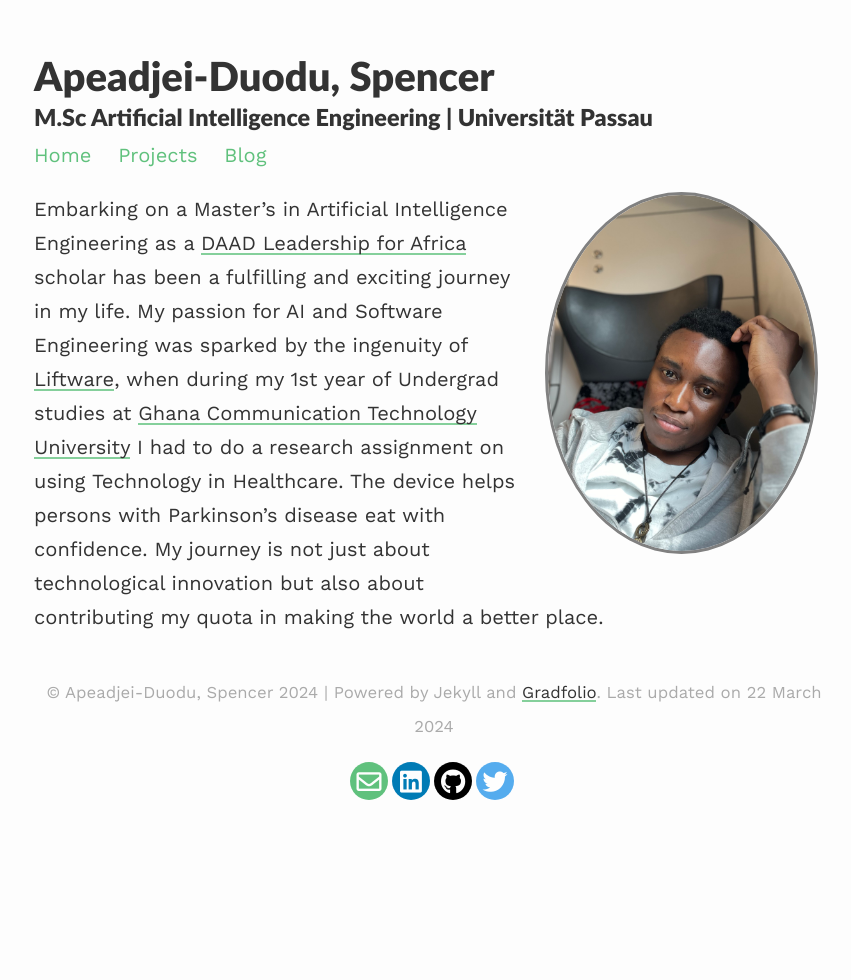
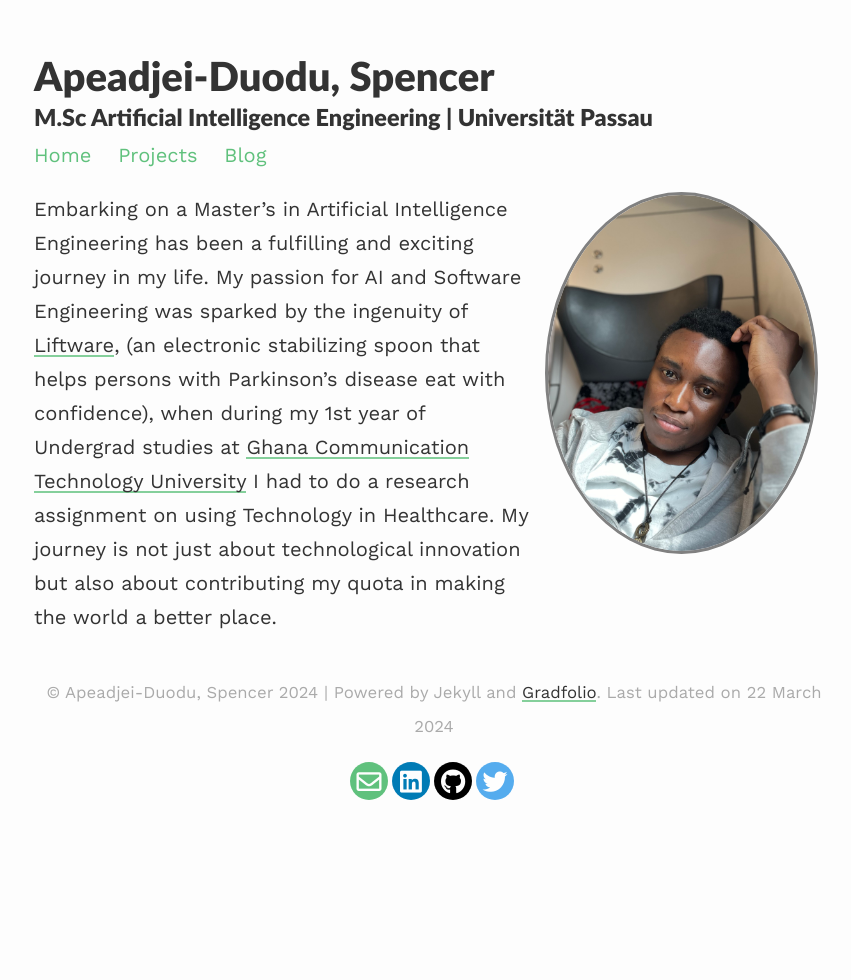
Before and after one commit to adkSpence/adkspence.github.io, a Jekyll site: the page built from index.md, in a window 1280 px wide. Shown: the whole page, without its empty margins (206-1057 px from the left). Built offline with Jekyll 4.4.1, drawn with Linux system fonts in a browser that asks for light colours; nearby versions of some CDN libraries.

Commit message:
Modified bio

```diff
--- a/index.md
+++ b/index.md
@@ -7,4 +7,4 @@
 published: true
 ---
 
-Embarking on a Master's in Artificial Intelligence Engineering as a [DAAD Leadership for Africa](https://www.daad.de/en/the-daad/what-we-do/sustainable-development/funding-programmes/funding-programmes-for-students-a-z/leadership-for-africa/){:target="_blank"} scholar has been a fulfilling and exciting journey in my life. My passion for AI and Software Engineering was sparked by the ingenuity of [Liftware](https://www.liftware.com/){:target="_blank"}, when during my 1st year of Undergrad studies at [Ghana Communication Technology University](https://site.gctu.edu.gh/){:target="_blank"} I had to do a research assignment on using Technology in Healthcare. The device helps persons with Parkinson's disease eat with confidence. My journey is not just about technological innovation but also about contributing my quota in making the world a better place.
+Embarking on a Master's in Artificial Intelligence Engineering has been a fulfilling and exciting journey in my life. My passion for AI and Software Engineering was sparked by the ingenuity of [Liftware](https://www.liftware.com/){:target="_blank"}, (an electronic stabilizing spoon that helps persons with Parkinson's disease eat with confidence), when during my 1st year of Undergrad studies at [Ghana Communication Technology University](https://site.gctu.edu.gh/){:target="_blank"} I had to do a research assignment on using Technology in Healthcare.  My journey is not just about technological innovation but also about contributing my quota in making the world a better place.
```
